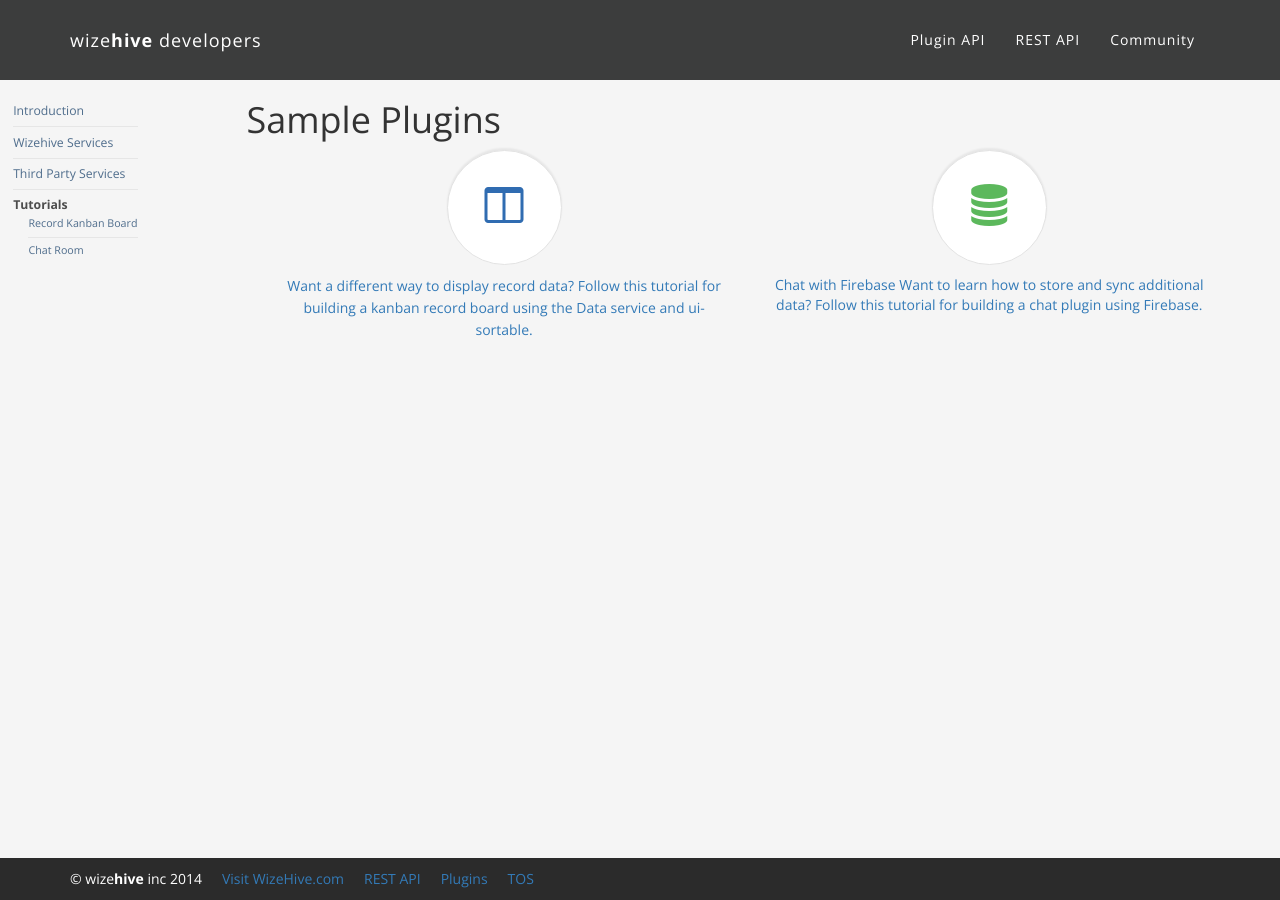
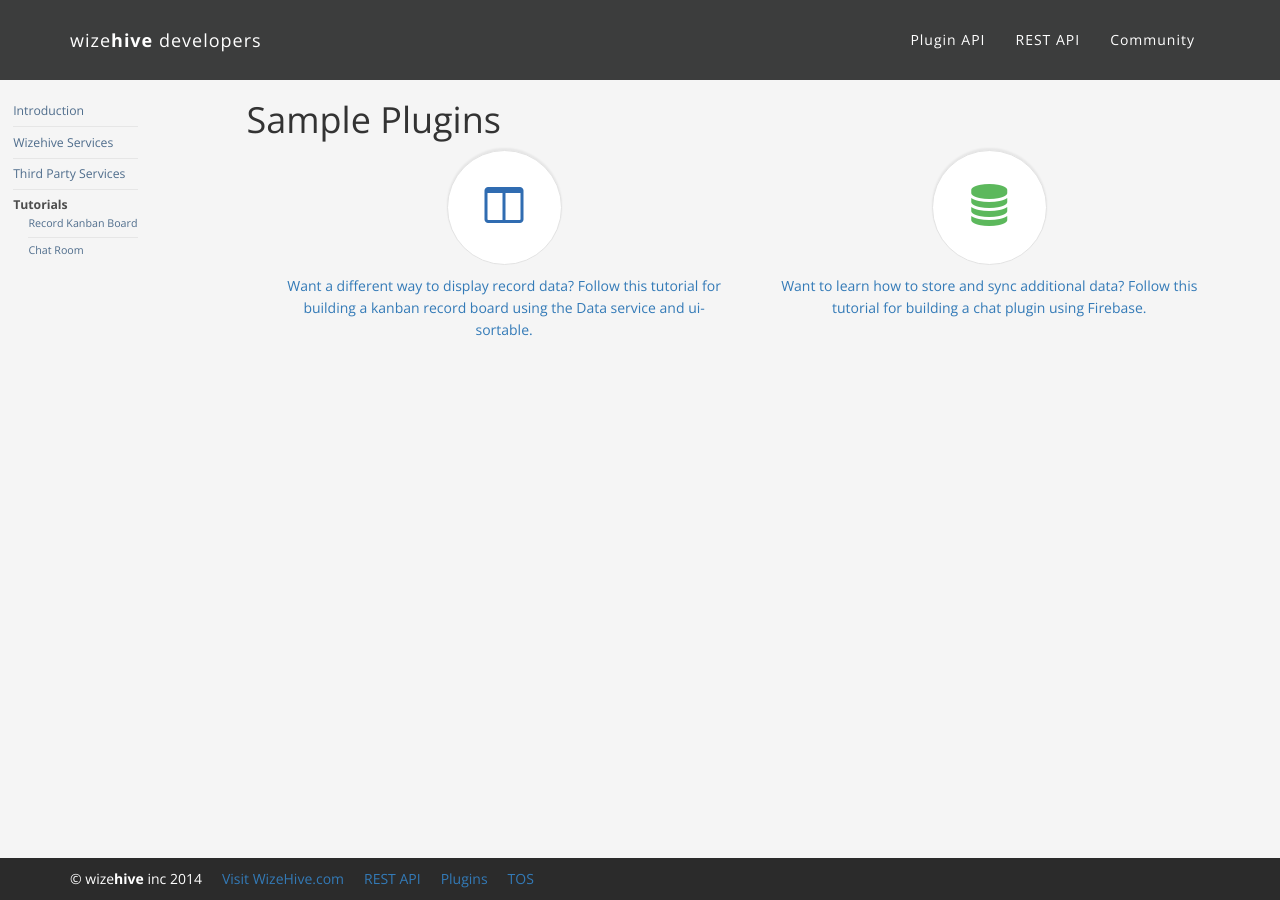
Before and after one commit to ZengineHQ/developers, a Jekyll site: the page built from js-api/tutorials/index.html, in a window 1280 px wide. Built offline with Jekyll 4.4.1, drawn with Linux system fonts in a browser that asks for light colours; nearby versions of some CDN libraries.

Commit message:
Fix html

```diff
--- a/js-api/tutorials/index.html
+++ b/js-api/tutorials/index.html
@@ -27,8 +27,9 @@ group: tutorials
 	<div class="col-md-6">
 		<a href="{{site.baseurl}}/js-api/tutorials/building-a-chat-plugin.html">
 			<p class="icon green"><i class="fa fa-database"></i></p>
-			<a href="{{site.baseurl}}/js-api/tutorials/building-a-chat-plugin.html">Chat with Firebase
-			Want to learn how to store and sync additional data? Follow this tutorial for building a chat plugin using Firebase.
+			<p>
+				Want to learn how to store and sync additional data? Follow this tutorial for building a chat plugin using Firebase.
+			</p>
 		</a>
 	</div>
 </div>
```
